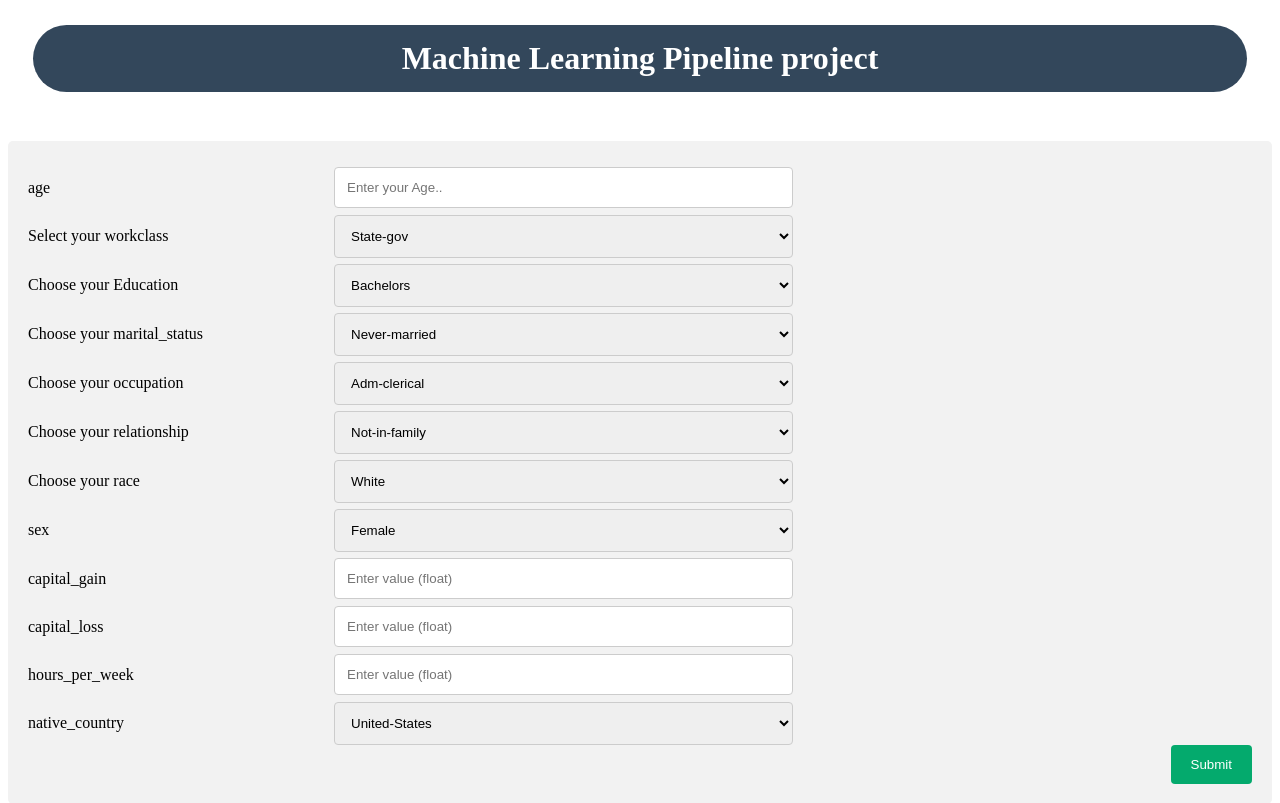
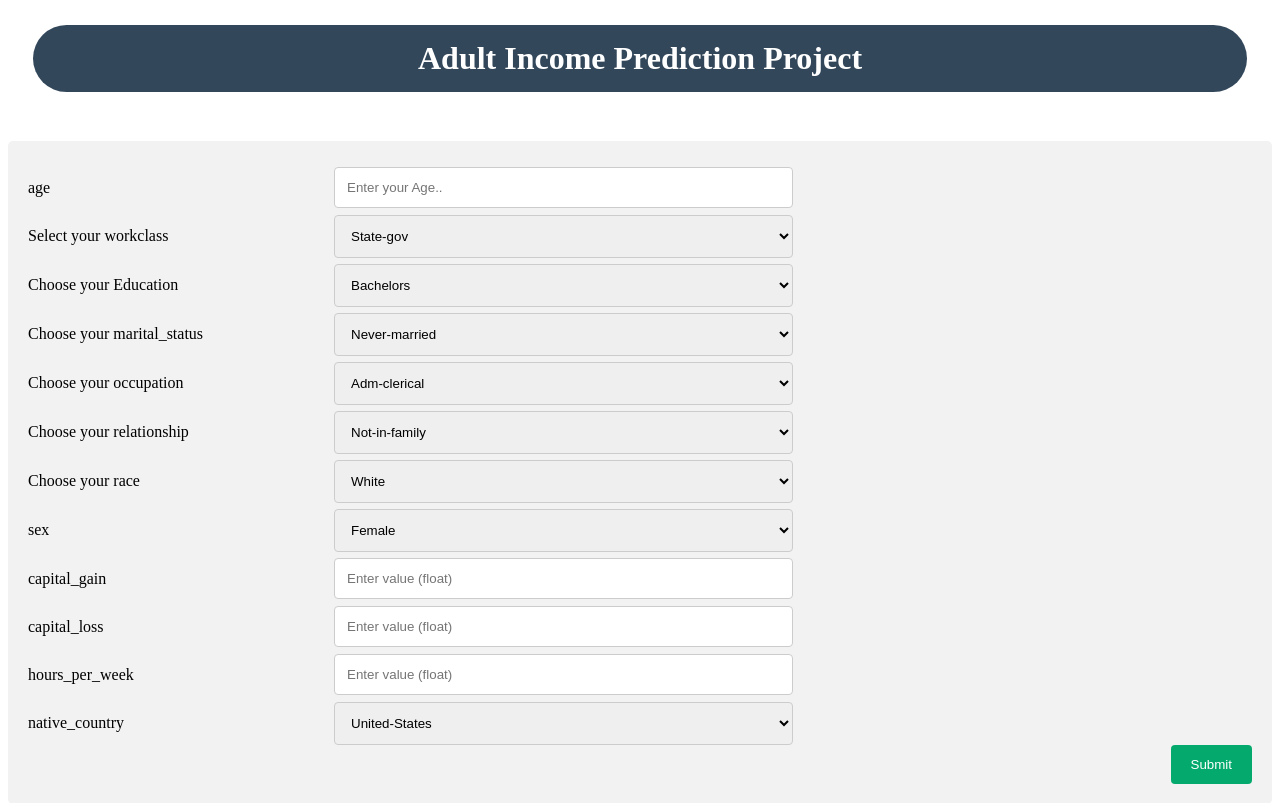
Before and after one commit to matindra/Adult-Income-Prediction, a Flask app: page / in a window 1280 px wide. Shown: the top 803 px of the page. Run offline with Flask 3, Linux system fonts and the light colour scheme.

Commit message:
web interface image added

```diff
--- a/templates/home.html
+++ b/templates/home.html
@@ -1,7 +1,7 @@
 <html>
 
 <head>
-    <title>Machine Learning Pipeline project</title>
+    <title>Adult Income prediction Project</title>
     <meta name="viewport" content="width=device-width, initial-scale=1">
     <style>
         * {
@@ -88,7 +88,7 @@
 
 <body>
 
-    <h1 style="text-align:center;">Machine Learning Pipeline project</h1>
+    <h1 style="text-align:center;">Adult Income Prediction Project</h1>
     <div class="form">
         <form action="{{url_for('prediction_data')}}" method="POST">
             <label for="operation"></label>
```
Also changed, not shown: README.md, flask_interface.png (added).
